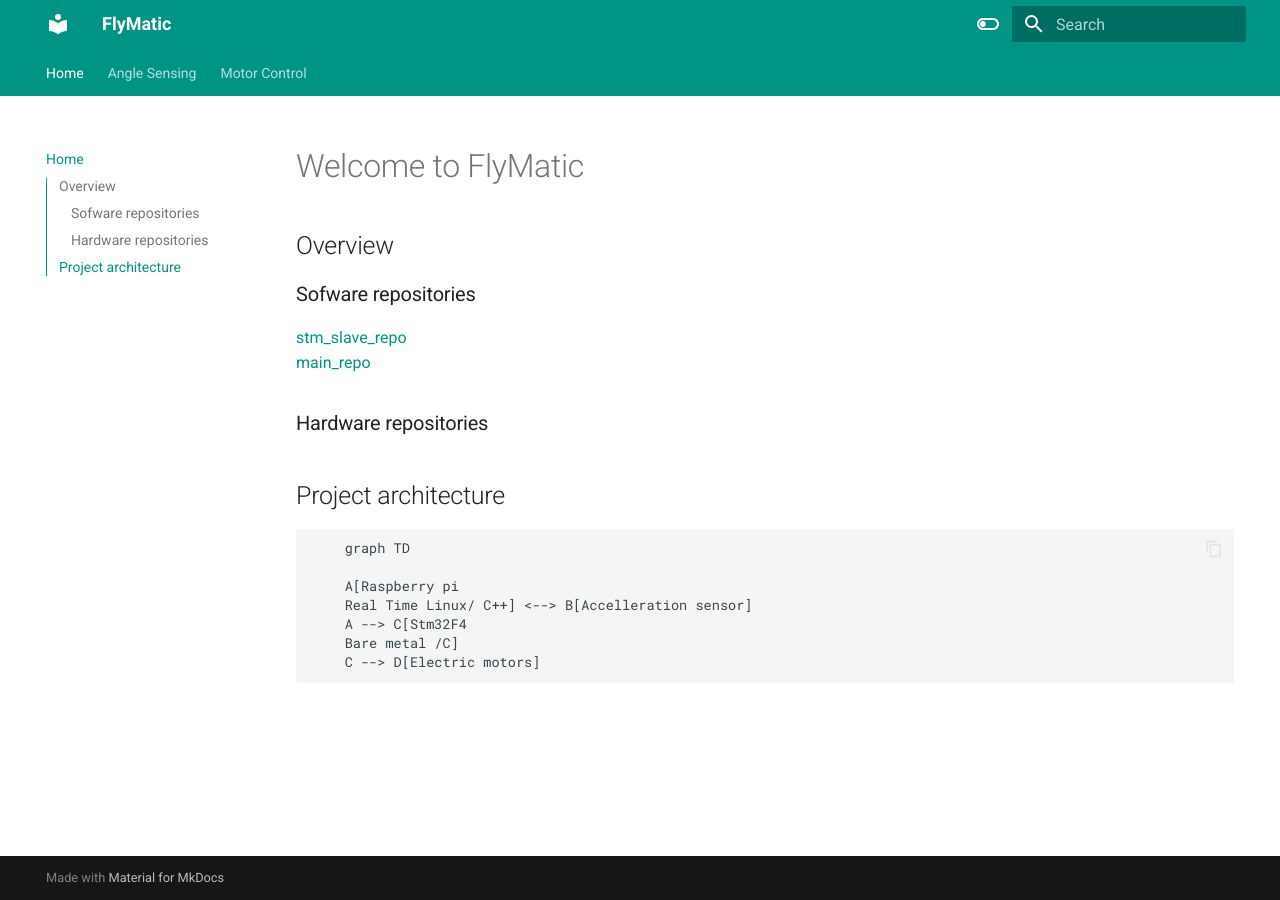
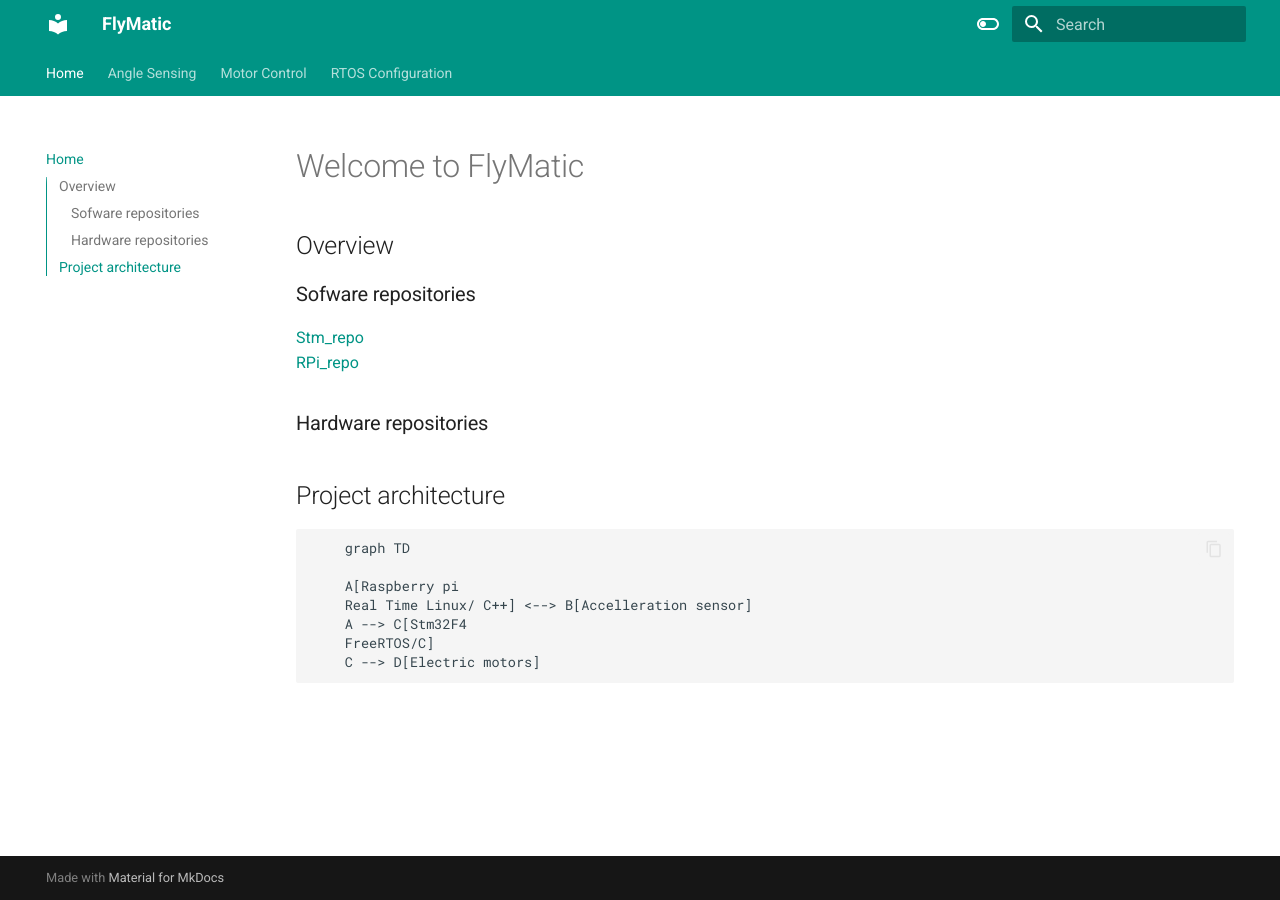
Before and after one commit to inpgbburda/FlyMatic, an MkDocs documentation site: the page built from docs/index.md, in a window 1280 px wide. Built offline with MkDocs 1.6.1 and Material for MkDocs 9.7.7, drawn with Linux system fonts in a browser that asks for light colours.

Commit message:
Add Rtos section

````diff
--- a/docs/index.md
+++ b/docs/index.md
@@ -3,8 +3,8 @@
 ## Overview
 
 ### Sofware repositories
-[stm_slave_repo](https://github.com/inpgbburda/Stm32f401.git)
-[main_repo](https://github.com/TomBartDrone/drone_code.git)
+[Stm_repo](https://github.com/inpgbburda/Stm32f401.git)
+[RPi_repo](https://github.com/TomBartDrone/drone_code.git)
 
 ### Hardware repositories
 
@@ -16,6 +16,6 @@
     A[Raspberry pi
     Real Time Linux/ C++] <--> B[Accelleration sensor]
     A --> C[Stm32F4
-    Bare metal /C]
+    FreeRTOS/C]
     C --> D[Electric motors]
 ```
--- a/mkdocs.yml
+++ b/mkdocs.yml
@@ -4,6 +4,7 @@
     - Home: index.md
     - Angle Sensing: angle_sensing.md
     - Motor Control: motor_control.md
+    - RTOS Configuration: rtos.md
 
 theme:
   name: material
````
Also changed, not shown: docs/rtos.md (added, +3 -0 lines).
